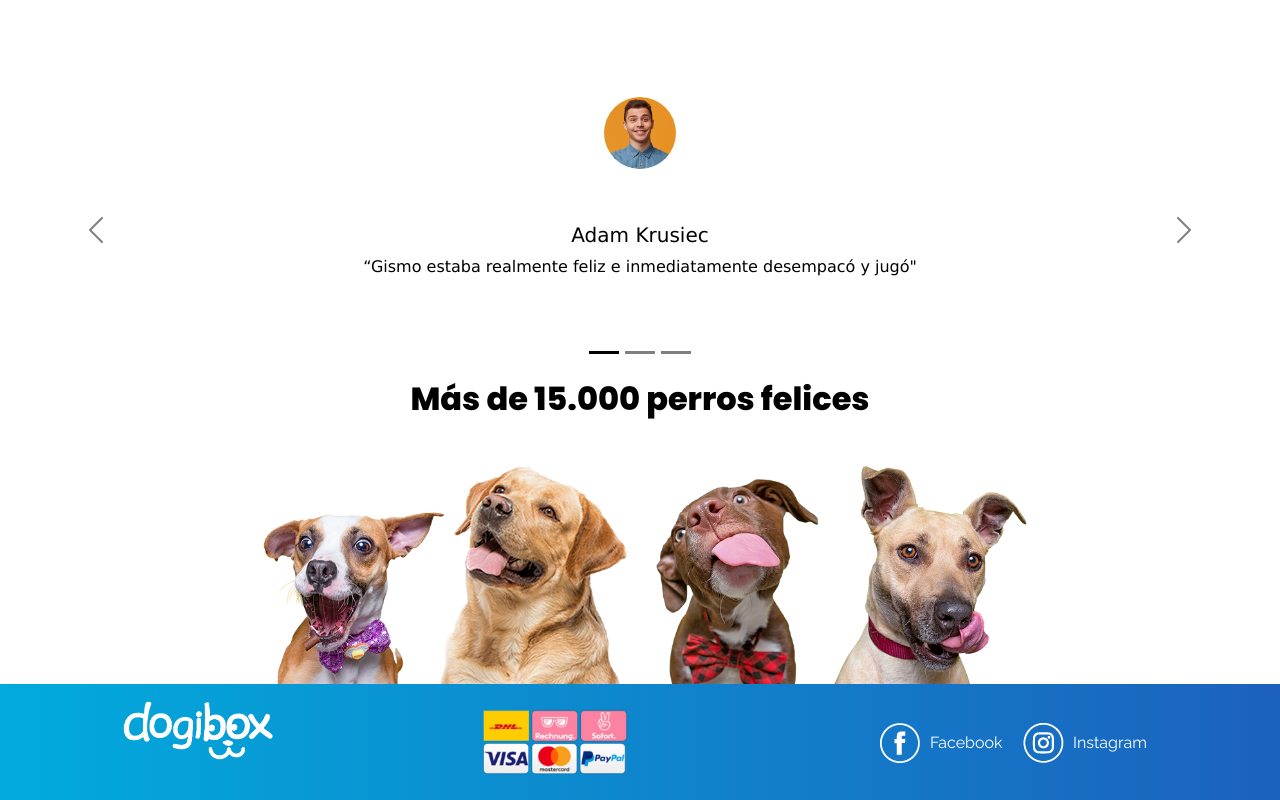
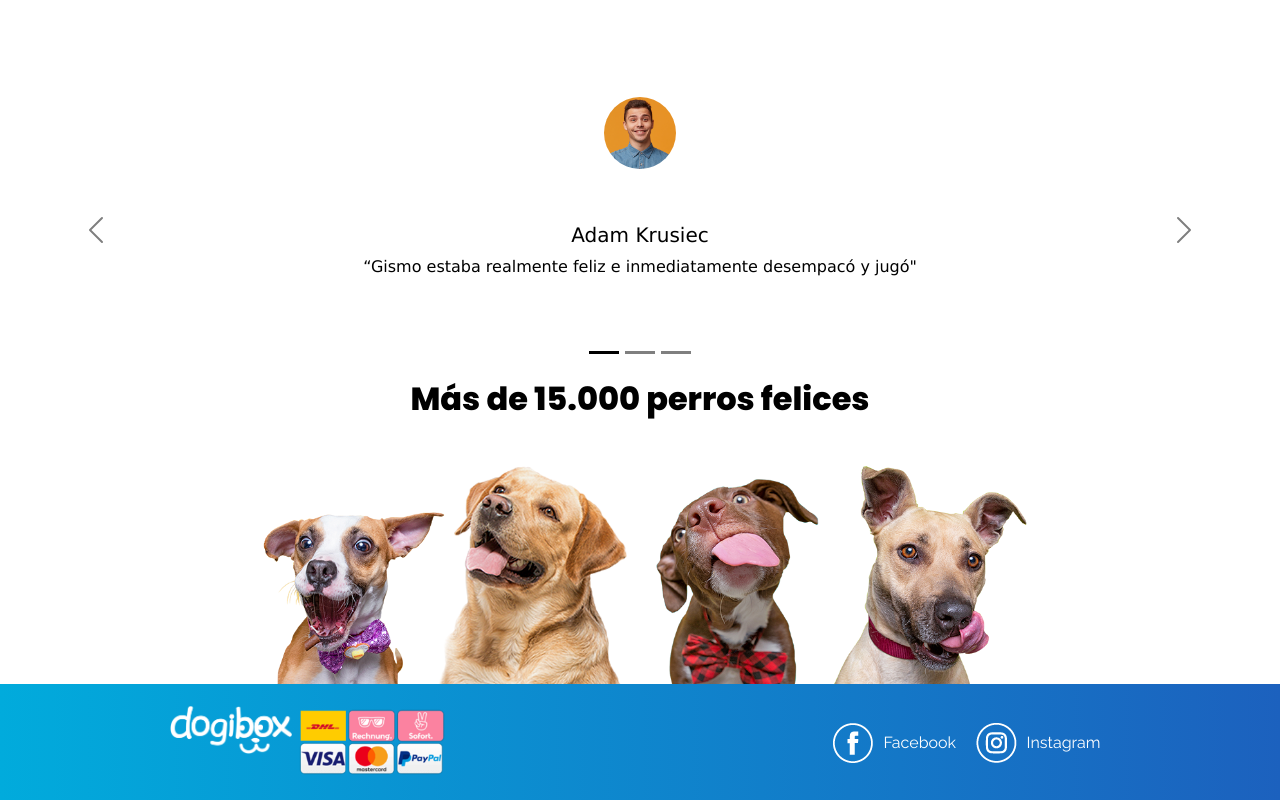
Before and after one commit to maugast/dogibox, a website: page index.html in a window 1280 px wide. Shown: the part 852-1652 px from the top of the page. Drawn offline with nearby package versions, Linux system fonts and the light colour scheme.

Commit message:
Se ajusta la imagen de metodos de pago

```diff
--- a/index.html
+++ b/index.html
@@ -157,12 +157,13 @@
 
 
     <!-- Footer -->
-    <footer>
+    <footer class="container-fluid">
+      <div>
         <img class="logo-footer" src="imagenes/dogibox-logo-2.png" width="40%" alt="logo-dogibox">
         <img class="metodos-pago" src="imagenes/dogi-payment-shippinginfo.png" alt="metodos de pago">
+      </div>
         <nav>
           <ul class="social">
-
             <li class="redes">
               <img src="imagenes/icono-facebook.png" alt="Facebook">
                 <a href="#">Facebook</a>
--- a/scss/components/_footer.scss
+++ b/scss/components/_footer.scss
@@ -11,6 +11,9 @@ footer{
     justify-content: space-around;
         .logo-footer{
             margin-top: -25px;
+        }
+        .metodos-pago{
+            width: 80%;
         }
         .social{
             margin-top: 18px;
```
Also changed, not shown: css/estilos.css, 1 other file.
